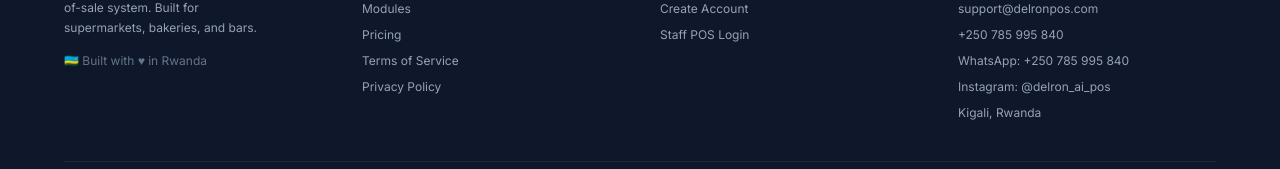
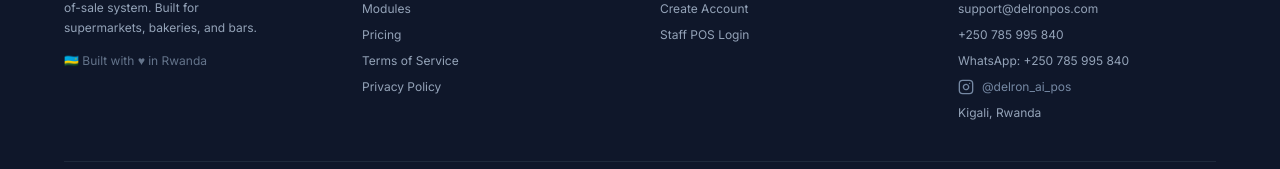
Before and after one commit to manzidelphin/delron-ai-pos, a Next.js app: page / in a window 1280 px wide. Shown: the part 9147-9316 px from the top of the page. Built offline with nearby package versions, Linux system fonts and the light colour scheme; no server answers.

Commit message:
Use lucide-react Instagram icon in footer link
Co-Authored-By: Claude Sonnet 5 <noreply@anthropic.com>

```diff
--- a/src/app/(marketing)/layout.tsx
+++ b/src/app/(marketing)/layout.tsx
@@ -2,7 +2,7 @@
 
 import { useState, useEffect } from "react";
 import Link from "next/link";
-import { Menu, X, Zap } from "lucide-react";
+import { Menu, X, Zap, Instagram } from "lucide-react";
 
 export default function MarketingLayout({ children }: { children: React.ReactNode }) {
   const [menuOpen, setMenuOpen] = useState(false);
@@ -202,8 +202,14 @@ export default function MarketingLayout({ children }: { children: React.ReactNod
                   </a>
                 </li>
                 <li>
-                  <a href="https://www.instagram.com/delron_ai_pos" target="_blank" rel="noopener noreferrer" className="hover:text-white transition-colors">
-                    Instagram: @delron_ai_pos
+                  <a
+                    href="https://www.instagram.com/delron_ai_pos"
+                    target="_blank"
+                    rel="noopener noreferrer"
+                    className="flex items-center gap-2 text-muted-foreground hover:text-white transition-colors"
+                  >
+                    <Instagram className="w-4 h-4" />
+                    @delron_ai_pos
                   </a>
                 </li>
                 <li>Kigali, Rwanda</li>
```
